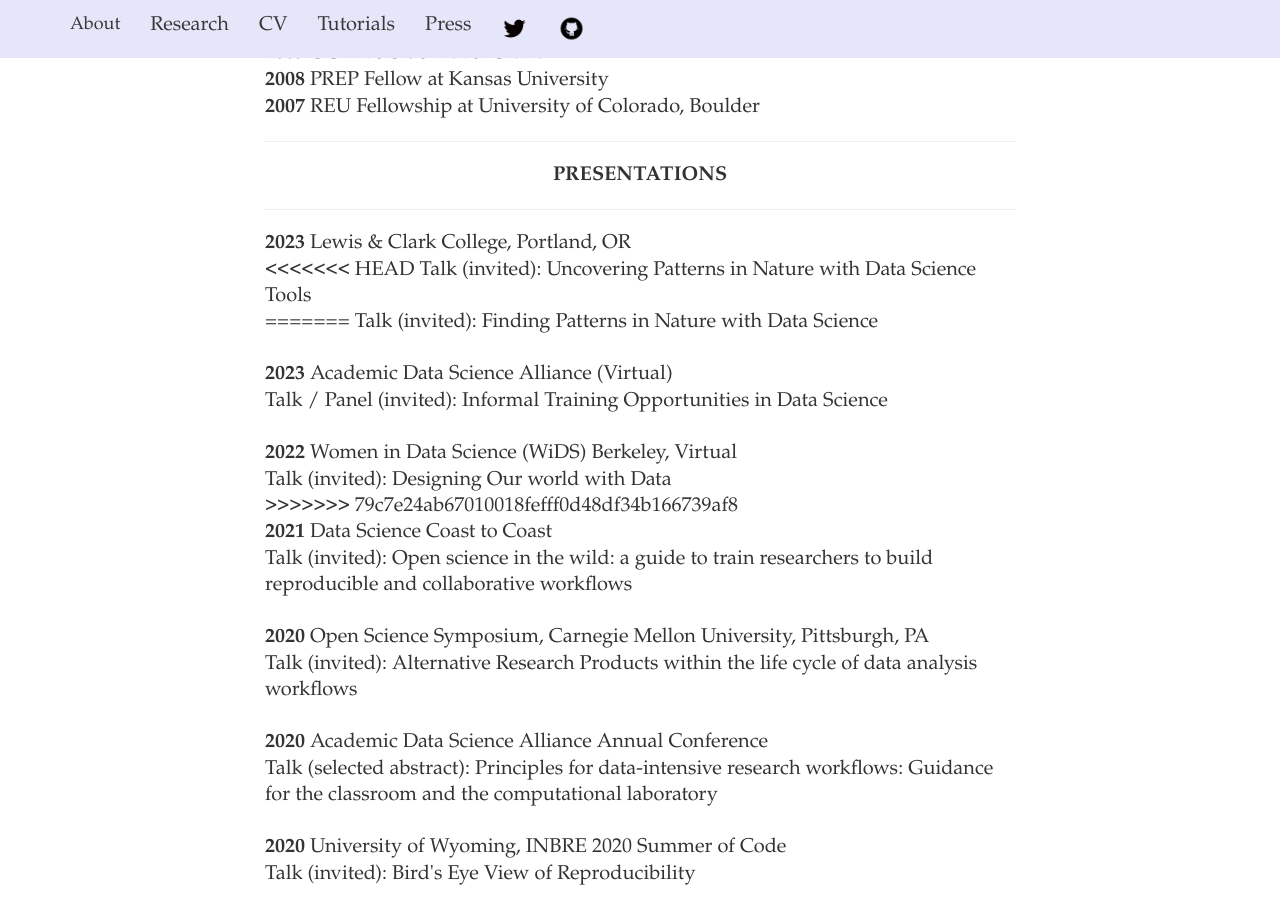
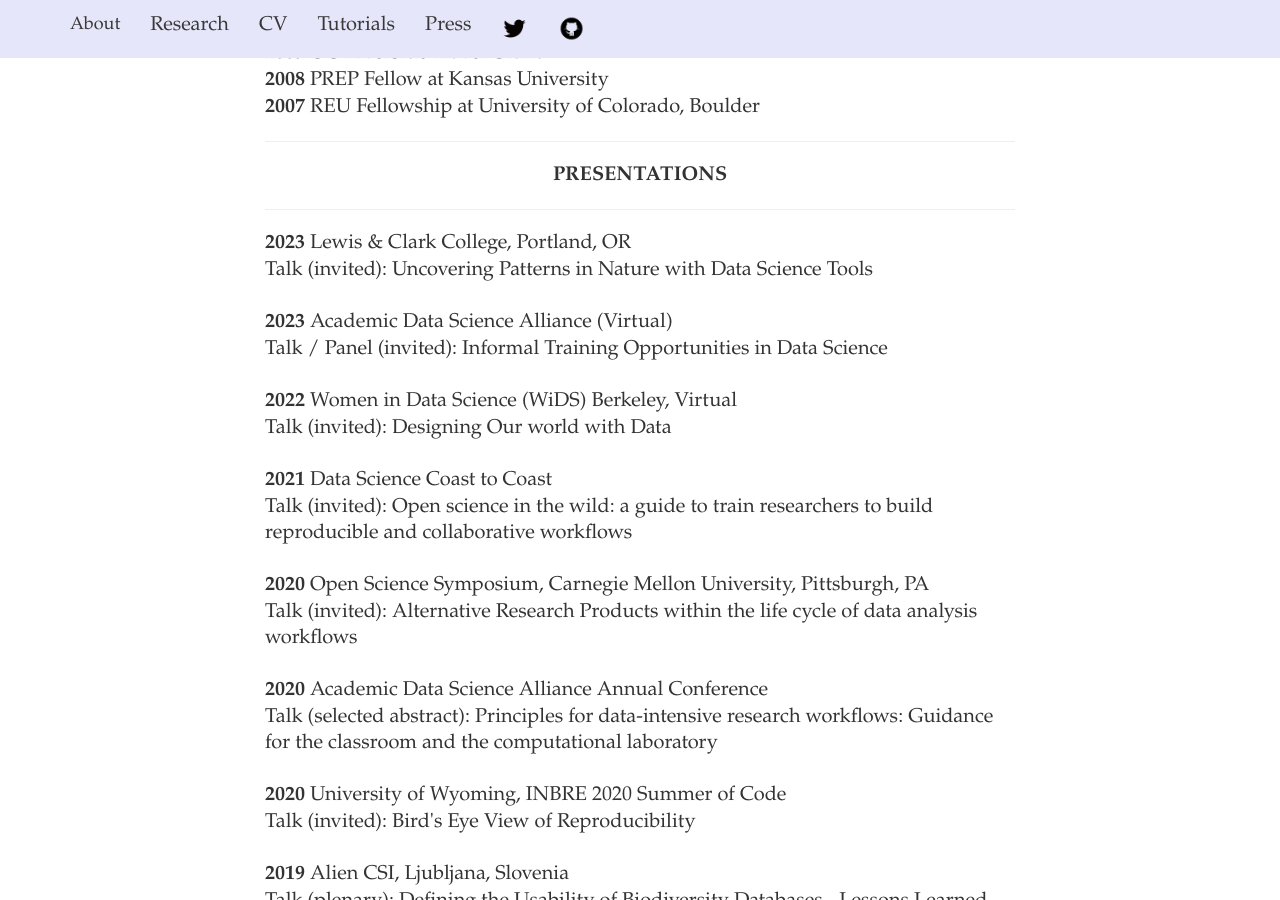
Before and after one commit to iamciera/creports, a Jekyll site: the page built from cv/index.html, in a window 1280 px wide and 900 px high, scrolled down 4302 px. Built offline with Jekyll 4.4.1, drawn with Linux system fonts in a browser that asks for light colours; nearby versions of some CDN libraries.

Commit message:
updated CV

```diff
--- a/cv/index.html
+++ b/cv/index.html
@@ -158,10 +158,7 @@ layout: default
 				<hr />
 
 				<b>2023</b> Lewis & Clark College, Portland, OR<br \>
-<<<<<<< HEAD
-				Talk (invited): Uncovering Patterns in Nature with Data Science Tools <br \ >
-=======
-				Talk (invited): Finding Patterns in Nature with Data Science <br \ >
+				Talk (invited): Uncovering Patterns in Nature with Data Science Tools<br \ >
 				<br \ >
 
 				<b>2023</b> Academic Data Science Alliance (Virtual) <br \>
@@ -170,7 +167,6 @@ layout: default
 
 				<b>2022</b> Women in Data Science (WiDS) Berkeley, Virtual<br \>
 				Talk (invited): Designing Our world with Data <br \ >
->>>>>>> 79c7e24ab67010018fefff0d48df34b166739af8
 				<br \ >
 
 				<b>2021</b> Data Science Coast to Coast<br \>
```
